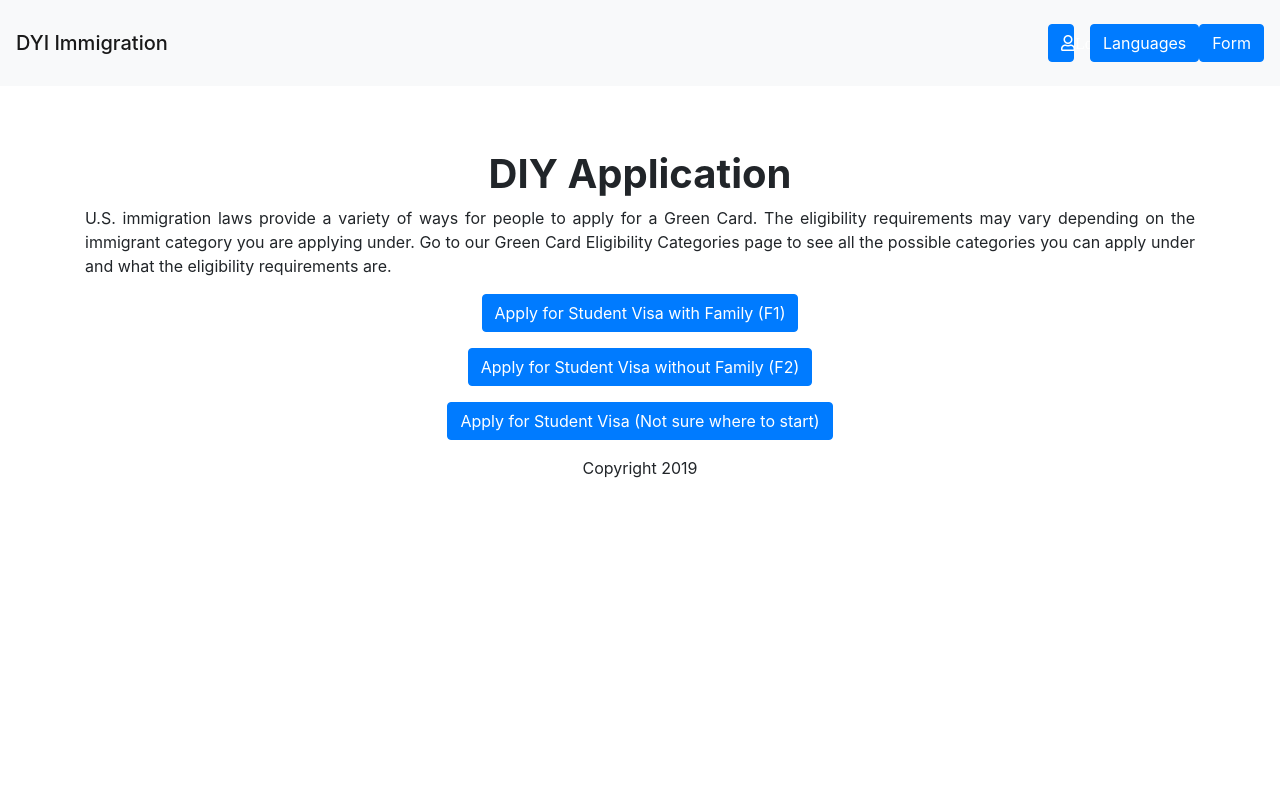
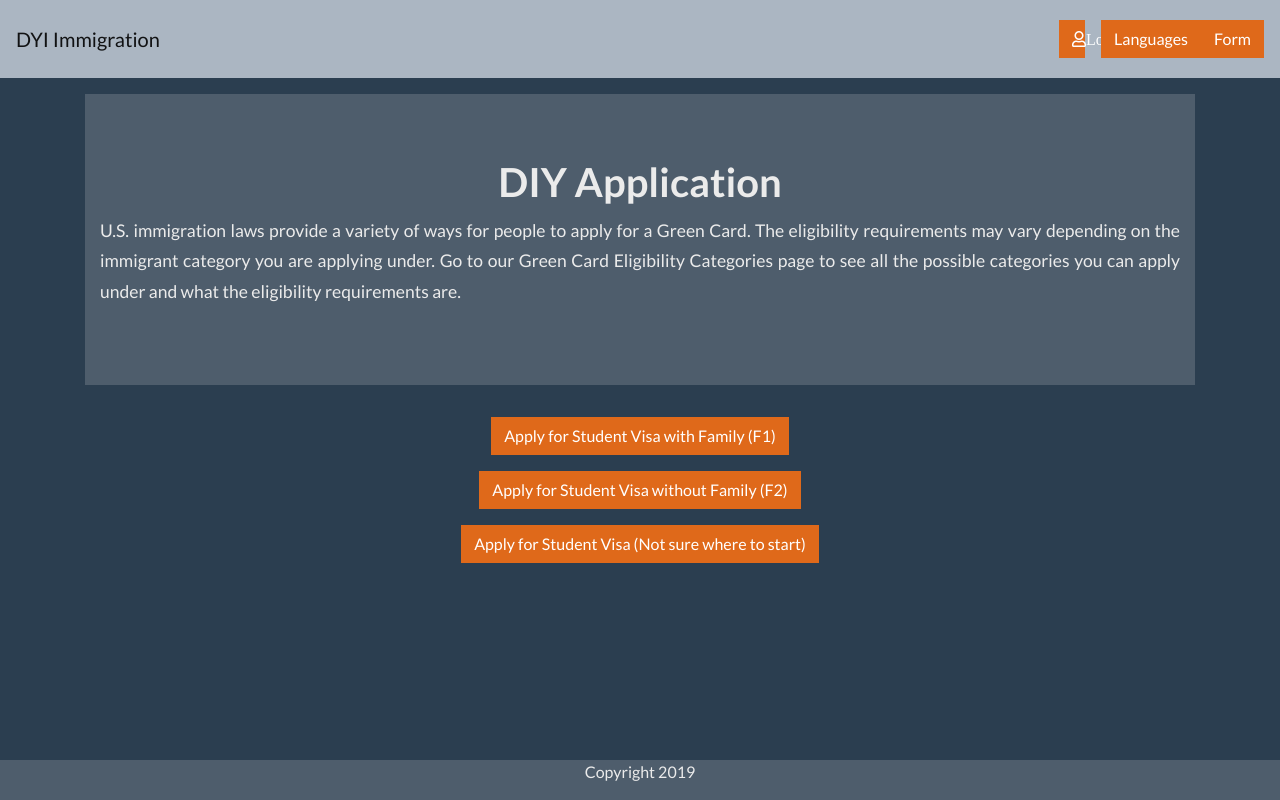
Before and after one commit to NKMillsaps/Immigration-Project, a React app: page / in a window 1280 px wide. Built offline with nearby package versions, Linux system fonts and the light colour scheme.

Commit message:
background changed

```diff
--- a/src/js/component/footer.js
+++ b/src/js/component/footer.js
@@ -2,7 +2,7 @@ import React, { Component } from "react";
 import { Link } from "react-router-dom";
 
 export const Footer = () => (
-	<footer className="footer text-center">
+	<footer className="footer text-center bg-secondary mt-auto">
 		<p className="text-center">Copyright 2019</p>
 	</footer>
 );
--- a/src/js/views/home.js
+++ b/src/js/views/home.js
@@ -6,15 +6,21 @@ import { Link } from "react-router-dom";
 export class Home extends React.Component {
 	render() {
 		return (
-			<div className="text-justify mt-5">
+			<div className="text-justify">
 				<div className="container ">
-					<h1 className="font-weight-bold text-center">DIY Application</h1>
-					<p>
-						U.S. immigration laws provide a variety of ways for people to apply for a Green Card. The
-						eligibility requirements may vary depending on the immigrant category you are applying under. Go
-						to our Green Card Eligibility Categories page to see all the possible categories you can apply
-						under and what the eligibility requirements are.
-					</p>
+					<div className="jumbotron jumbotron-fluid">
+						<div className="container">
+							<h1 className="font-weight-bold text-center">DIY Application</h1>
+							<p className="lead">
+								<small>
+									U.S. immigration laws provide a variety of ways for people to apply for a Green
+									Card. The eligibility requirements may vary depending on the immigrant category you
+									are applying under. Go to our Green Card Eligibility Categories page to see all the
+									possible categories you can apply under and what the eligibility requirements are.
+								</small>
+							</p>
+						</div>
+					</div>
 					<p className="text-center">
 						<Link to="/form">
 							<button className="btn btn-primary">Apply for Student Visa with Family (F1)</button>
--- a/src/styles/index.scss
+++ b/src/styles/index.scss
@@ -1,3 +1,4 @@
 /*
     General Styles
 */
+@import url('https://stackpath.bootstrapcdn.com/bootswatch/4.3.1/superhero/bootstrap.min.css');
```
Also changed, not shown: dist/index.html.
